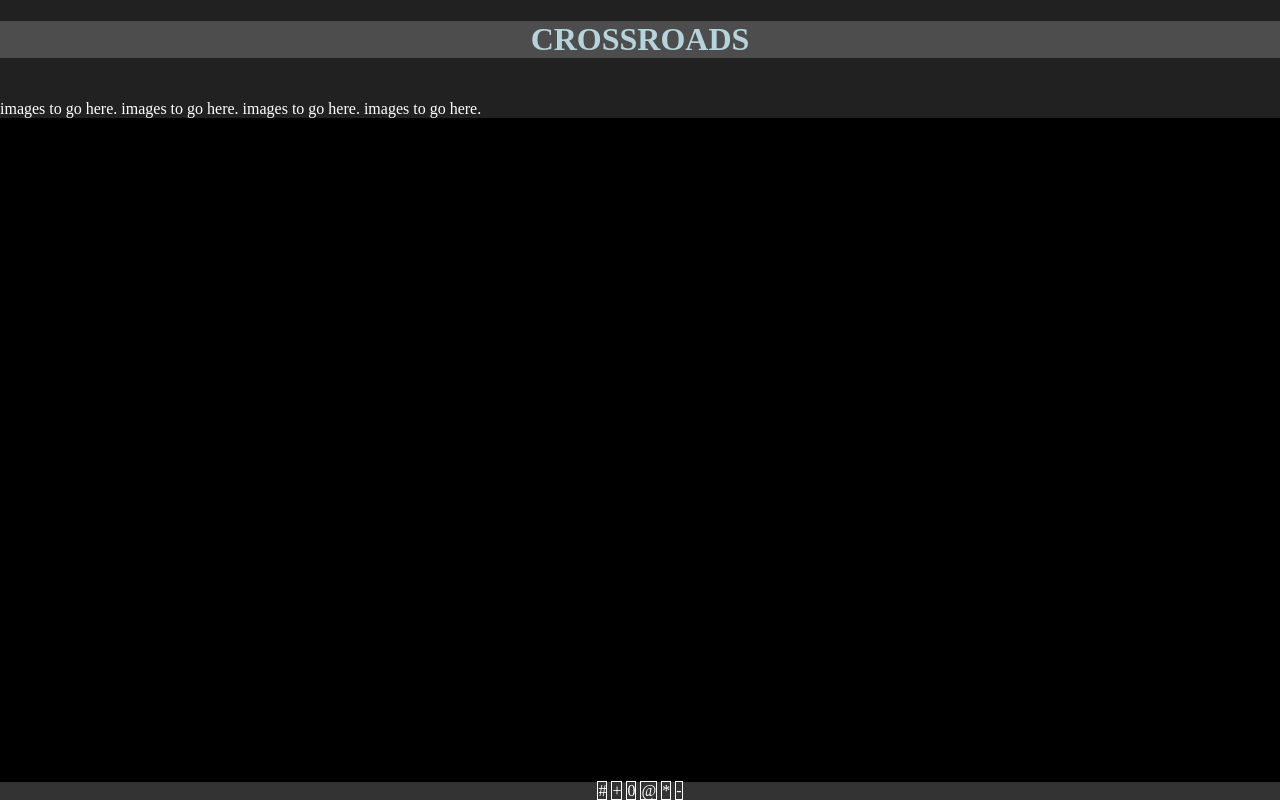
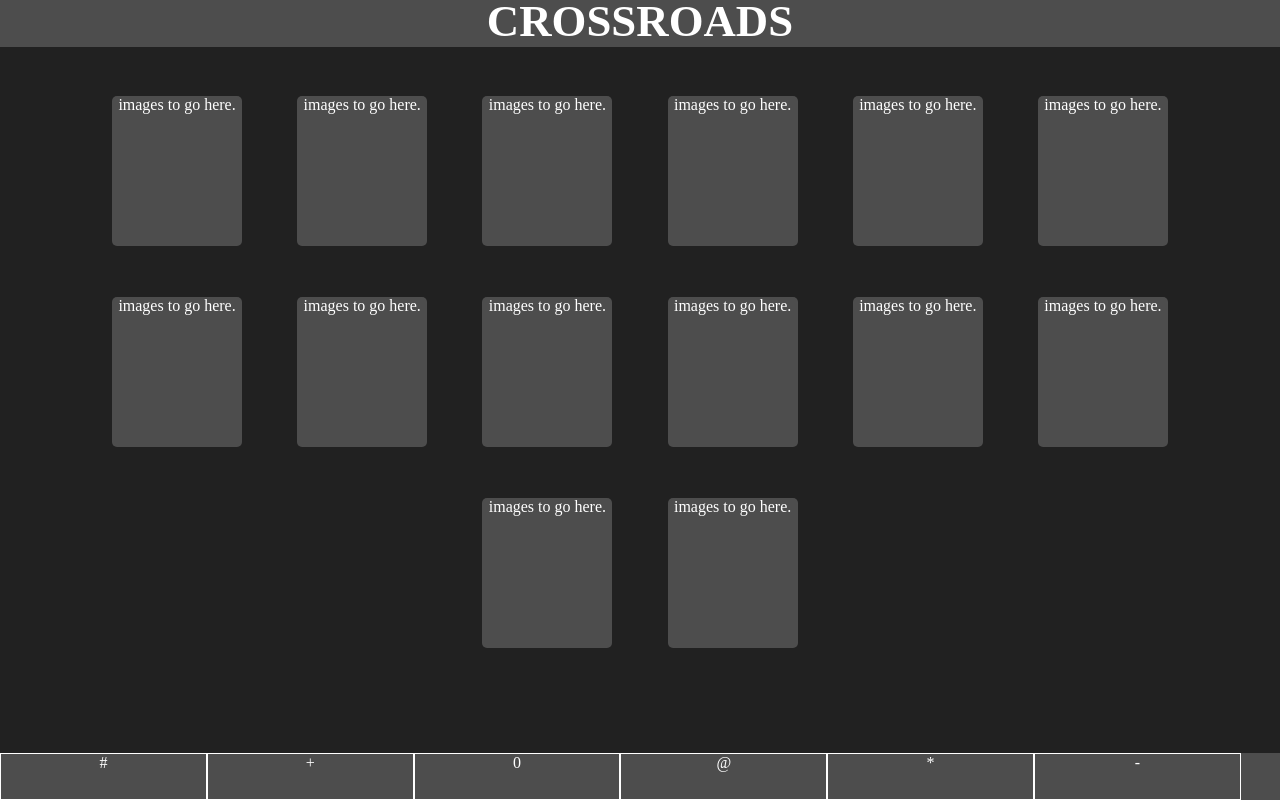
Before and after one commit to Y3110w-Sn0w/crossroads, a PHP site: page / in a window 1280 px wide. Run offline with PHP 8.4, Linux system fonts and the light colour scheme.

Commit message:
Finished blocking things up css-wise

```diff
--- a/index.php
+++ b/index.php
@@ -2,6 +2,7 @@
 <html>
     <head>
         <meta http-equiv="Content-Type" content="text/html; charset=UTF-8">
+        <meta name="viewport" content="width=device-width, initial-scale=1, maximum-scale=1">
         <title>Food Meets Learning</title>
         <link rel="stylesheet" type="text/css" href="/stylesheets/style.css">
         <script>
@@ -16,11 +17,23 @@
             <h1 class="top-bar"><span>C</span><span>R</span><span>O</span><span>S</span><span>S</span><span>R</span><span>O</span><span>A</span><span>D</span><span>S</span></h1>
 
             <div class="scrolling">
-
-                <a><img/>images to go here.</a>
-                <a><img/>images to go here.</a>
-                <a><img/>images to go here.</a>
-                <a><img/>images to go here.</a>
+                <div>
+                    <a><img/>images to go here.</a>
+                    <a><img/>images to go here.</a>
+                    <a><img/>images to go here.</a>
+                    <a><img/>images to go here.</a>
+                    <a><img/>images to go here.</a>
+                    <a><img/>images to go here.</a>
+                    <a><img/>images to go here.</a>
+                    <a><img/>images to go here.</a>
+                    <a><img/>images to go here.</a>
+                    <a><img/>images to go here.</a>
+                    <a><img/>images to go here.</a>
+                    <a><img/>images to go here.</a>
+                    <a><img/>images to go here.</a>
+                    <a><img/>images to go here.</a>
+                    <br><a class="blank-anchor">&nbsp;</a>
+                </div>
 
             </div>
 
--- a/stylesheets/style.css
+++ b/stylesheets/style.css
@@ -12,37 +12,62 @@ section {
 }
 
 body {
-	background-color: #000000;
+	background-color: #212121;
 	margin: 0;
 	padding: 0;
 }
 
+/*	Setting the outer limits	*/
 .main-wrapper {
-	background-color: #212121;
+	position: absolute;
 	color: #FFFFFF;
-	margin: auto;
-	padding-top: 100px;
+	width: 100%;
+	height: 100%;
 }
 
 .top-bar {
-	color: #B7D4DD;
+	font-size: 2.8em;
 	text-align: center;
 	background-color: rgba(255,255,255,0.2);
 	position: fixed;
-	top: 0;
+	top: -35px;
 	width: 100%;
-
 }
 
 .navigation {
 	background-color: rgba(255,255,255,0.2);
 	position: fixed;
 	bottom: 0;
-	text-align: center;
 	width: 100%;
 }
 
 .navigation a {
 	border: solid 1px;
-	width: 16.67%; /*This didn't seem to work*/
+	text-align: center;
+	float:left;
+	width: 16%;
+	height: 45px;
 }
+
+.scrolling a {
+
+	border-radius: 5px;
+	background-color: rgba(255,255,255,0.2);
+	display:inline-block;
+	position: relative;
+	top: 70px;
+	height: 150px;
+	width: 130px;
+	margin: 2%;
+}
+
+/* Center the food icons */
+.scrolling div {
+	text-align: center;
+}
+
+/* Adds extra space at the bottom to fit scrolling to the bottom of the page */
+.scrolling .blank-anchor{
+	background-color: transparent;
+	height: 45px;
+}
```
Also changed, not shown: stylesheets/sftp-config.json (added, +42 -0 lines), stylesheets/style[Conflict].css (added, +49 -0 lines).
